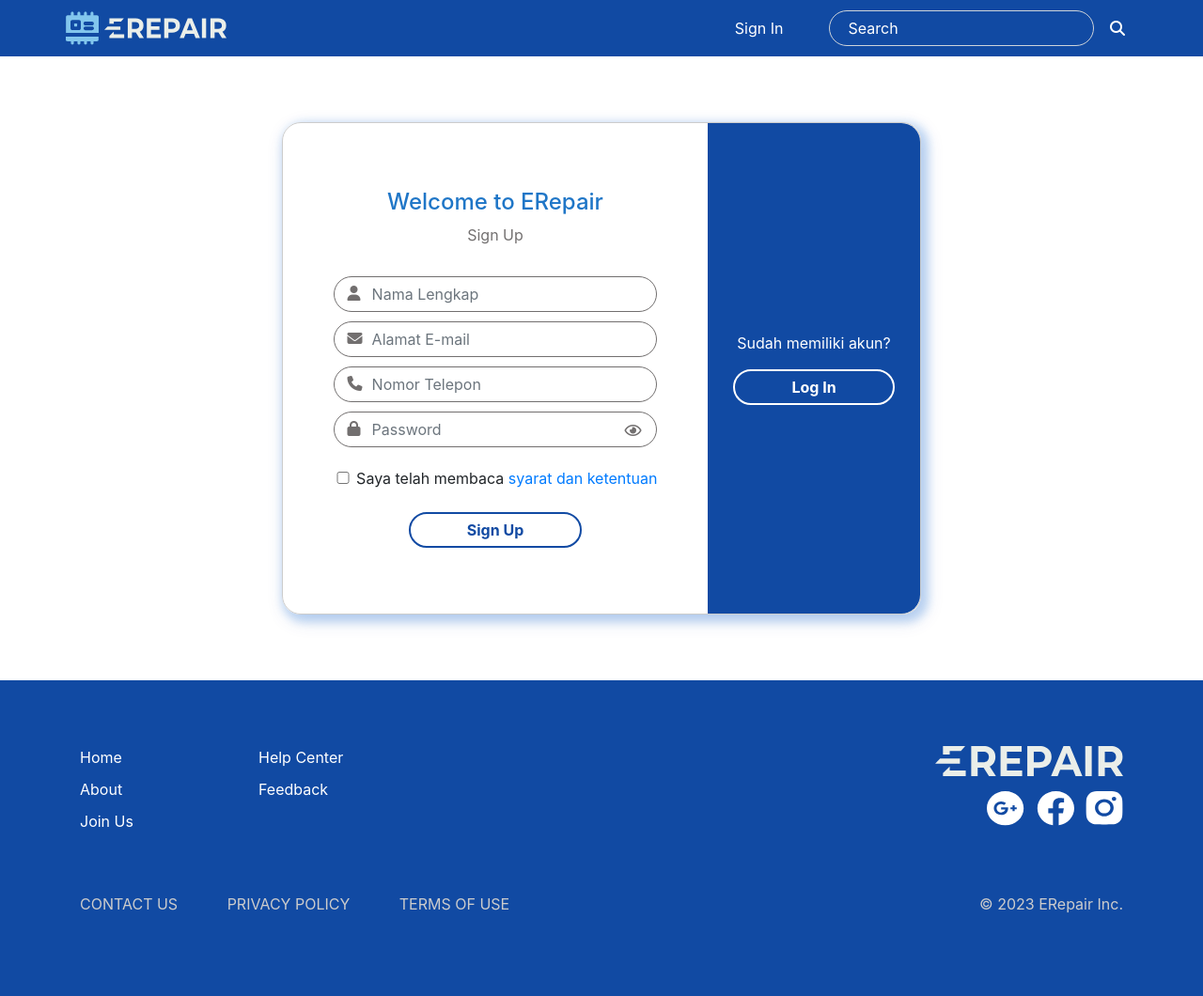
After one commit to luvnyen/erepair, a PHP site: page /sign_up.php in a window 1280 px wide. The commit adds this page. Shown: the whole page at 94% size. Run offline with PHP 8.4, Linux system fonts and the light colour scheme; some libraries are stand-ins or nearby versions.

Commit message:
feature: sign up page

```diff
--- /dev/null
+++ b/sign_up.php
@@ -0,0 +1,54 @@
+<?php require_once 'templates/header.php'; ?>
+
+<link rel="stylesheet" href="./style/pages/sign_up.css">
+
+<div class="content__container">
+    <div class="row">
+        <div class="section__container-left col-md-8">
+            <h4 class="content__title">Welcome to ERepair</h4>
+            <p class="content_subtitle">Sign Up</p>
+            <form action="#" method="post" id="sign_up__form" class="mt-3">
+                <i class="fa-solid fa-user"></i>
+                <input type="text" name="name" id="name" class="form-control" placeholder="Nama Lengkap" required>
+                <i class="fa-solid fa-envelope"></i>
+                <input type="email" name="email" id="email" class="form-control" placeholder="Alamat E-mail" required>
+                <i class="fa-solid fa-phone"></i>
+                <input type="tel" name="phone" id="phone" class="form-control" placeholder="Nomor Telepon" required>
+                <div class="password__container">
+                    <i class="fa-solid fa-lock"></i>
+                    <i class="toggle-password far fa-eye" id="togglePassword"></i>
+                    <input type="password" name="password" id="password" class="form-control" placeholder="Password" required>
+                </div>
+                <input type="checkbox" id="tnc" name="tnc" value="false" class="mt-3" required>
+                <label for="tnc">
+                    Saya telah membaca <a href="#" target="_blank">syarat dan ketentuan</a>
+                </label><br>
+                <div class="button__container">
+                    <button type="submit" class="section__button--white mt-3">Sign Up</button>
+                </div>
+            </form>
+        </div>
+        <div class="section__container-right col-md-4">
+            <p>Sudah memiliki akun?</p>
+            <button type="button" class="section__button--blue">Log In</button>
+        </div>
+    </div>
+</div>
+
+<script>
+    // Credit to: https://www.csestack.org/hide-show-password-eye-icon-html-javascript/
+
+    const togglePassword = document.querySelector('#togglePassword');
+    const password = document.querySelector('#password');
+
+    togglePassword.addEventListener('click', function(e) {
+        // Toggle the type attribute
+        const type = password.getAttribute('type') === 'password' ? 'text' : 'password';
+        password.setAttribute('type', type);
+
+        // Toggle the eye slash icon
+        this.classList.toggle('fa-eye-slash');
+    });
+</script>
+
+<?php require_once 'templates/footer.php'; ?>
--- a/style/index.css
+++ b/style/pages/index.css
@@ -40,7 +40,7 @@
 }
 
 .section__container--wbg {
-    background-image: url('../assets/pages/Home 2.jpg');
+    background-image: url('../../assets/pages/index/Home 2.jpg');
     background-size: cover;
     text-align: center;
     display: flex;
--- /dev/null
+++ b/style/pages/sign_up.css
@@ -0,0 +1,89 @@
+.content__container {
+    margin: 70px 300px;
+    box-shadow: 4px 4px 8px 4px rgba(23, 114, 226, 0.2), 4px 6px 20px 0 rgba(13, 71, 164, 0.19);
+    border: 1px solid #ccc;
+    border-radius: 20px;
+}
+
+.section__container-left {
+    display: flex;
+    flex-direction: column;
+    justify-content: center;
+    align-items: center;
+    padding: 70px 0px;
+}
+
+#sign_up__form i {
+    padding: 10px 0px 0px 15px;
+    position: absolute;
+    color: #726f6f;
+}
+
+.toggle-password {
+    right: 17px;
+    padding-top: 12px !important;
+}
+
+.password__container {
+    position: relative;
+}
+
+.button__container {
+    display: flex;
+    flex-direction: column;
+    justify-content: center;
+    align-items: center;
+}
+
+#sign_up__form input {
+    width: 100%;
+    padding: 10px 0px 10px 40px;
+    border: 1px solid #726f6f;
+    border-radius: 20px;
+    margin-bottom: 10px;
+}
+
+#sign_up__form input[type="checkbox"] {
+    width: 20px;
+}
+
+#sign_up__form::placeholder {
+    color: #726f6f;
+    opacity: 1;
+}
+
+.section__container-right {
+    background-color: #114aa3;
+    color: #fff;
+    display: flex;
+    flex-direction: column;
+    justify-content: center;
+    align-items: center;
+    border-radius: 0px 20px 20px 0px;
+}
+
+.section__button--blue {
+    background-color: #114aa3;
+    color: #fff;
+    font-weight: bold;
+    border: 2px solid #fff;
+    border-radius: 30px;
+    padding: 5px 60px;
+}
+
+.section__button--white {
+    background-color: #fff;
+    color: #114aa3;
+    font-weight: bold;
+    border: 2px solid #114aa3;
+    border-radius: 30px;
+    padding: 5px 60px;
+}
+
+.content__title {
+    color: #1f76c7;
+}
+
+.content_subtitle {
+    color: #737070;
+}
--- a/style/templates/footer.css
+++ b/style/templates/footer.css
@@ -1,8 +1,12 @@
 .footer__container {
     background-color: #114aa3;
-    color: #fff;
     padding: 70px;
     width: 100%;
+}
+
+.footer__container a {
+    color: #fff;
+    text-decoration: none;
 }
 
 .footer__container ul {
--- a/style/templates/header.css
+++ b/style/templates/header.css
@@ -14,7 +14,7 @@
     color: #fff !important;
 }
 
-::placeholder {
+.search__input::placeholder {
     color: #fff !important;
     opacity: 1;
 }
@@ -27,12 +27,11 @@
     background-size: contain;
 }
 
-a {
+.nav-item a {
     color: #fff !important;
     text-decoration: none !important;
 }
 
-.fas {
+.search__icon {
     color: #fff;
-    font-weight: 200 !important;
 }
--- a/templates/header.php
+++ b/templates/header.php
@@ -12,6 +12,7 @@
     <!-- Bootstrap CSS -->
     <link rel="stylesheet" href="https://cdn.jsdelivr.net/npm/bootstrap@4.6.2/dist/css/bootstrap.min.css" integrity="sha384-xOolHFLEh07PJGoPkLv1IbcEPTNtaed2xpHsD9ESMhqIYd0nLMwNLD69Npy4HI+N" crossorigin="anonymous">
 
+    <script src="https://kit.fontawesome.com/201ca005c3.js" crossorigin="anonymous"></script>
     <link rel="stylesheet" href="https://pro.fontawesome.com/releases/v5.10.0/css/all.css" integrity="sha384-AYmEC3Yw5cVb3ZcuHtOA93w35dYTsvhLPVnYs9eStHfGJvOvKxVfELGroGkvsg+p" crossorigin="anonymous" />
 
     <title>ERepair</title>
@@ -34,11 +35,11 @@
                 </li>
 
             </ul>
-            <form class="form-inline my-2 my-lg-0" action="#" method="post">
-                <div class="search__container">
+            <form class="form-inline my-2 my-lg-0" action="#" method="post" id="search__form">
+                <div class=" search__container">
                     <input class="search__input form-control" type="search" placeholder="Search" aria-label="Search" required>
                     <button class="search__button btn my-2 my-sm-0" type="submit">
-                        <i class="fas fa-search"></i>
+                        <i class="search__icon fa-solid fa-magnifying-glass"></i>
                     </button>
                 </div>
             </form>
```
Also changed, not shown: index.php (+6 -6 lines), assets/pages/index/Home 1.jpg (renamed from assets/pages/Home 1.jpg), assets/pages/index/Home 2.jpg (renamed from assets/pages/Home 2.jpg), assets/pages/index/Home 3.jpg (renamed from assets/pages/Home 3.jpg), assets/pages/index/erepair-logo-dark-blue.svg (renamed from assets/pages/erepair-logo-dark-blue.svg).
